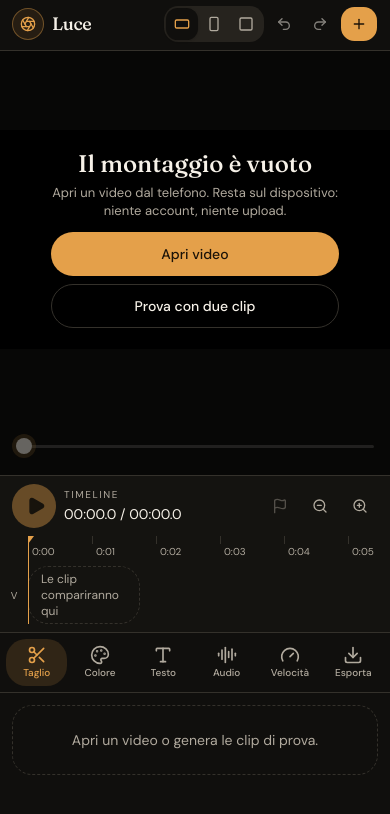
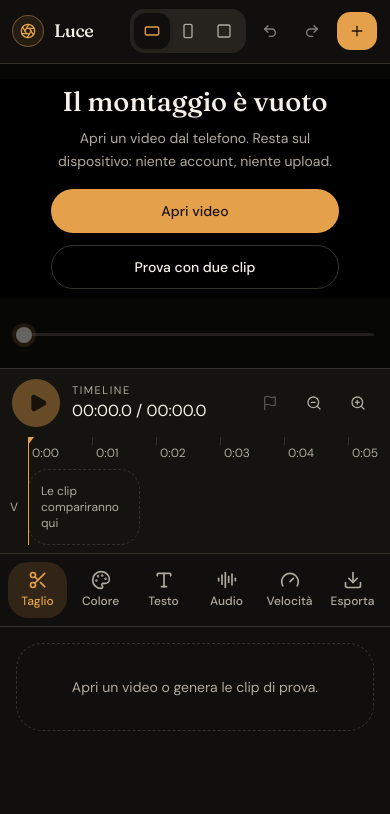
Before and after one commit to mattiax221/luce-videoeditor, a Next.js app: page / in a window 390 px wide. Shown: the top 814 px of the page. Built offline with nearby package versions, Linux system fonts and the light colour scheme.

Commit message:
Give the phone controls the space under the picture.
The viewer was holding a tall empty band, so the timeline and tools stayed cramped. The picture now sits at its own height and the spare room goes to larger clips, tabs, and panels.

Co-authored-by: aaasda714 <aaasda714@gmail.com>

```diff
--- a/app/globals.css
+++ b/app/globals.css
@@ -160,6 +160,36 @@
   scrollbar-color: #3a362f transparent;
 }
 
+.luce-empty {
+  container-type: size;
+}
+
+@container (max-height: 13.5rem) {
+  .luce-empty > div {
+    padding-top: 0.5rem;
+    padding-bottom: 0.5rem;
+  }
+
+  .luce-empty-copy {
+    display: none;
+  }
+
+  .luce-empty-title {
+    font-size: 1.35rem;
+  }
+
+  .luce-empty-actions {
+    flex-direction: row;
+    max-width: 28rem;
+    margin-top: 0.7rem;
+  }
+
+  .luce-empty-actions > button {
+    width: auto;
+    min-width: 9.5rem;
+  }
+}
+
 .luce-scrubber {
   appearance: none;
   height: 28px;
--- a/components/editor/bits.tsx
+++ b/components/editor/bits.tsx
@@ -36,7 +36,7 @@ export function Segmented<T extends string>({
             aria-checked={active}
             onClick={() => onChange(option.value)}
             className={cn(
-              "flex h-9 items-center justify-center gap-1.5 rounded-lg px-2 text-xs font-medium transition-colors",
+              "flex h-10 items-center justify-center gap-1.5 rounded-lg px-2 text-sm font-medium transition-colors",
               active ? "bg-background text-foreground shadow-sm" : "text-muted-foreground hover:text-foreground",
             )}
           >
@@ -73,13 +73,13 @@ export function SliderRow({
 
   return (
     <label
-      className={cn("grid grid-cols-[1fr_auto] items-center gap-x-3 gap-y-1.5", disabled && "opacity-40")}
+      className={cn("grid grid-cols-[1fr_auto] items-center gap-x-3 gap-y-2", disabled && "opacity-40")}
       onPointerDownCapture={() => {
         armed.current = false;
       }}
     >
-      <span className="text-xs text-muted-foreground">{label}</span>
-      <span className="text-xs tabular-nums text-foreground/90">{display}</span>
+      <span className="text-sm text-muted-foreground">{label}</span>
+      <span className="text-sm tabular-nums text-foreground/90">{display}</span>
       <Slider
         className="col-span-2"
         min={min}
@@ -103,5 +103,5 @@ export function SliderRow({
 }
 
 export function EmptyHint({ children }: { children: string }) {
-  return <p className="rounded-xl border border-dashed border-border px-3 py-6 text-center text-sm text-muted-foreground">{children}</p>;
+  return <p className="rounded-2xl border border-dashed border-border px-4 py-8 text-center text-sm leading-relaxed text-muted-foreground">{children}</p>;
 }
--- a/components/editor/color-wheel.tsx
+++ b/components/editor/color-wheel.tsx
@@ -33,11 +33,11 @@ export function ColorWheel({
   }
 
   return (
-    <div className="flex flex-col items-center gap-1.5">
+    <div className="flex w-full min-w-0 flex-1 flex-col items-center gap-2">
       <div
         ref={pad}
         aria-label={`${label}, trascina per spostare il colore`}
-        className="relative size-[4.6rem] touch-none rounded-full shadow-[inset_0_0_0_1px_rgba(255,255,255,0.08)] sm:size-24"
+        className="relative aspect-square w-full max-w-28 touch-none rounded-full shadow-[inset_0_0_0_1px_rgba(255,255,255,0.08)]"
         style={{
           background:
             "radial-gradient(circle, #141311 0 22%, transparent 23%), conic-gradient(from 90deg, #e15b4a, #e4a04a, #d6e07a, #67c17a, #6ec8d6, #6a7de0, #c46ad4, #e15b4a)",
--- a/components/editor/editor.tsx
+++ b/components/editor/editor.tsx
@@ -650,7 +650,7 @@ export function Editor() {
 
   return (
     <div className="flex h-dvh flex-col overflow-hidden bg-background text-foreground">
-      <header className="z-40 flex shrink-0 items-center gap-2 border-b border-border bg-background px-3 pt-[max(0.4rem,env(safe-area-inset-top))] pb-2">
+      <header className="z-40 flex shrink-0 items-center gap-2.5 border-b border-border bg-background px-3 pt-[max(0.55rem,env(safe-area-inset-top))] pb-2.5">
         <span className="grid size-8 shrink-0 place-items-center rounded-full border border-primary/40 bg-primary/10 text-primary">
           <Aperture className="size-4" />
         </span>
@@ -658,8 +658,8 @@ export function Editor() {
           <p className="truncate font-serif text-lg leading-none tracking-tight">Luce</p>
           <p className="hidden text-[10px] text-muted-foreground sm:block">Taglia, colora, esporta</p>
         </div>
-        <div className="ml-auto flex shrink-0 items-center gap-1">
-          <div className="flex rounded-lg bg-muted p-0.5" role="radiogroup" aria-label="Formato">
+        <div className="ml-auto flex shrink-0 items-center gap-1.5">
+          <div className="flex rounded-lg bg-muted p-1" role="radiogroup" aria-label="Formato">
             {ASPECTS.map((item) => {
               const Icon = item.icon;
               const active = state.aspect === item.id;
@@ -672,7 +672,7 @@ export function Editor() {
                   aria-label={item.label}
                   onClick={() => dispatch({ type: "setAspect", aspect: item.id })}
                   className={cn(
-                    "grid size-8 place-items-center rounded-md",
+                    "grid size-9 place-items-center rounded-md",
                     active ? "bg-background text-primary shadow-sm" : "text-muted-foreground",
                   )}
                 >
@@ -683,7 +683,7 @@ export function Editor() {
           </div>
           <Button
             type="button"
-            size="icon"
+            size="icon-lg"
             variant="ghost"
             aria-label="Annulla"
             disabled={state.past.length === 0 || snap.recording}
@@ -693,7 +693,7 @@ export function Editor() {
           </Button>
           <Button
             type="button"
-            size="icon"
+            size="icon-lg"
             variant="ghost"
             aria-label="Ripeti"
             disabled={state.future.length === 0 || snap.recording}
@@ -701,15 +701,15 @@ export function Editor() {
           >
             <Redo2 />
           </Button>
-          <Button type="button" className="h-9 px-2.5" onClick={() => fileRef.current?.click()} disabled={snap.recording}>
+          <Button type="button" className="h-10 px-3" onClick={() => fileRef.current?.click()} disabled={snap.recording}>
             <Plus />
             <span className="hidden min-[420px]:inline">Aggiungi</span>
           </Button>
         </div>
       </header>
 
-      <div className="grid min-h-0 flex-1 grid-cols-1 grid-rows-[minmax(0,1fr)_auto_auto] overflow-hidden pb-[env(safe-area-inset-bottom)] landscape:max-lg:grid-cols-[minmax(0,1fr)_minmax(13rem,36vw)] landscape:max-lg:grid-rows-[minmax(0,1fr)_auto] lg:grid-cols-[minmax(0,1fr)_400px] lg:grid-rows-[minmax(0,1fr)_auto] lg:pb-0">
-        <div className="relative min-h-0 max-lg:portrait:min-h-[13.5rem] landscape:max-lg:col-start-1 landscape:max-lg:row-start-1 lg:col-start-1 lg:row-start-1">
+      <div className="grid min-h-0 flex-1 grid-cols-1 grid-rows-[auto_auto_minmax(0,1fr)] overflow-hidden pb-[env(safe-area-inset-bottom)] landscape:max-lg:grid-cols-[minmax(0,1fr)_minmax(15rem,38vw)] landscape:max-lg:grid-rows-[minmax(0,1fr)_auto] lg:grid-cols-[minmax(0,1fr)_400px] lg:grid-rows-[minmax(0,1fr)_auto] lg:pb-0">
+        <div className="relative min-h-0 max-lg:portrait:h-[max(17.5rem,min(36dvh,23rem))] landscape:max-lg:col-start-1 landscape:max-lg:row-start-1 lg:col-start-1 lg:row-start-1">
           <div className="absolute inset-0">
             <PreviewStage
               frameRef={frameRef}
@@ -763,8 +763,8 @@ export function Editor() {
           />
           </div>
 
-        <aside className="z-20 flex min-h-0 w-full flex-col overflow-hidden border-t border-border bg-background max-lg:portrait:h-[min(13.25rem,32dvh)] max-lg:portrait:max-h-[32dvh] landscape:max-lg:col-start-2 landscape:max-lg:row-start-1 landscape:max-lg:border-t-0 landscape:max-lg:border-l lg:col-start-2 lg:row-span-2 lg:row-start-1 lg:border-t-0 lg:border-l">
-          <div className="flex shrink-0 gap-0.5 overflow-x-auto border-b border-border px-1.5 py-1.5">
+        <aside className="z-20 flex min-h-0 w-full flex-col overflow-hidden border-t border-border bg-background landscape:max-lg:col-start-2 landscape:max-lg:row-start-1 landscape:max-lg:border-t-0 landscape:max-lg:border-l lg:col-start-2 lg:row-span-2 lg:row-start-1 lg:border-t-0 lg:border-l">
+          <div className="flex shrink-0 gap-1 overflow-x-auto border-b border-border px-2 py-2">
             {TOOLS.map((tool) => {
               const Icon = tool.icon;
               const active = state.tool === tool.id;
@@ -775,7 +775,7 @@ export function Editor() {
                   aria-pressed={active}
                   onClick={() => dispatch({ type: "setTool", tool: tool.id })}
                   className={cn(
-                    "flex min-w-0 flex-1 flex-col items-center gap-0.5 rounded-xl px-0.5 py-1.5 text-[10px] leading-tight font-medium",
+                    "flex min-h-14 min-w-0 flex-1 flex-col items-center justify-center gap-1 rounded-xl px-1 py-2 text-xs leading-tight font-medium landscape:max-lg:min-h-12 landscape:max-lg:text-[11px]",
                     active ? "bg-primary/15 text-primary" : "text-muted-foreground",
                   )}
                 >
@@ -785,7 +785,7 @@ export function Editor() {
               );
             })}
           </div>
-          <div className="min-h-0 flex-1 overflow-y-auto overscroll-contain px-3 py-3">
+          <div className="min-h-0 flex-1 overflow-y-auto overscroll-contain px-4 py-4">
             {state.tool === "cut" ? (
               <CutPanel
                 clips={state.clips}
--- a/components/editor/panels/color-panel.tsx
+++ b/components/editor/panels/color-panel.tsx
@@ -62,7 +62,7 @@ export function ColorPanel({
           </button>
         ))}
       </div>
-      <div className="flex items-start justify-between gap-2">
+      <div className="flex items-start justify-between gap-3">
         <ColorWheel label="Ombre" hint="Lift" value={grade.lift} onChange={(value, history) => setWheel("lift", value, history)} />
         <ColorWheel label="Mezzi" hint="Gamma" value={grade.gamma} onChange={(value, history) => setWheel("gamma", value, history)} />
         <ColorWheel label="Luci" hint="Gain" value={grade.gain} onChange={(value, history) => setWheel("gain", value, history)} />
--- a/components/editor/panels/cut-panel.tsx
+++ b/components/editor/panels/cut-panel.tsx
@@ -46,14 +46,14 @@ export function CutPanel({
     : null;
 
   return (
-    <div className="space-y-3">
+    <div className="space-y-4">
       <PanelHeading title="Taglio" detail={clip.name} />
       <SourceTrim clip={clip} sourceMark={sourceMark} onEdge={onEdge} />
       <Button type="button" className="h-11 w-full" onClick={onSplit} disabled={!canSplitNow}>
         <Scissors />
         Dividi al cursore
       </Button>
-      <div className="grid grid-cols-2 gap-2">
+      <div className="grid grid-cols-2 gap-3">
         <Button type="button" variant="secondary" className="h-10" disabled={!inside} onClick={() => onTrim("in")}>
           Taglia inizio
         </Button>
@@ -61,7 +61,7 @@ export function CutPanel({
           Taglia fine
         </Button>
       </div>
-      <div className="grid grid-cols-4 gap-2">
+      <div className="grid grid-cols-4 gap-3">
         <Button type="button" variant="outline" className="h-10" disabled={index <= 0} onClick={() => onMove(-1)}>
           Prima
         </Button>
--- a/components/editor/preview-stage.tsx
+++ b/components/editor/preview-stage.tsx
@@ -102,14 +102,14 @@ export function PreviewStage({
           aria-hidden
         />
         {!hasClips ? (
-          <div className="absolute inset-0 z-20 overflow-hidden @container">
-            <div className="flex h-full items-center justify-center px-4 py-3">
+          <div className="luce-empty absolute inset-0 z-20 overflow-hidden">
+            <div className="flex h-full items-center justify-center px-5 py-4">
               <div className="w-full max-w-md text-center">
-                <p className="font-serif text-2xl leading-none text-balance text-foreground lg:text-3xl">Il montaggio è vuoto</p>
-                <p className="mx-auto mt-2 max-w-[18rem] text-[13px] leading-snug text-muted-foreground">
+                <p className="luce-empty-title font-serif text-[1.7rem] leading-none text-balance text-foreground lg:text-3xl">Il montaggio è vuoto</p>
+                <p className="luce-empty-copy mx-auto mt-3 max-w-[18rem] text-sm leading-relaxed text-muted-foreground">
                   Apri un video dal telefono. Resta sul dispositivo: niente account, niente upload.
                 </p>
-                <div className="mx-auto mt-3 flex w-full max-w-[18rem] flex-col gap-2 @min-[28rem]:max-w-none @min-[28rem]:flex-row @min-[28rem]:justify-center">
+                <div className="luce-empty-actions mx-auto mt-4 flex w-full max-w-[18rem] flex-col justify-center gap-3">
                   <button
                     type="button"
                     onClick={onOpen}
@@ -196,7 +196,7 @@ export function PreviewStage({
           </div>
         ) : null}
       </div>
-      <label className="relative z-30 block px-4 pt-1 pb-2">
+      <label className="relative z-30 block px-4 pt-2 pb-3">
         <span className="sr-only">Posizione nel montaggio</span>
         <input
           ref={scrub}
--- a/components/editor/timeline-view.tsx
+++ b/components/editor/timeline-view.tsx
@@ -9,11 +9,11 @@ import { formatTime } from "@/lib/time";
 import type { AudioClip, Clip, Marker, OverlayClip, TitleCard } from "@/lib/types";
 import { cn } from "cn";
 
-const RULER = 26;
-const TITLE_H = 20;
-const OVER_H = 24;
-const VIDEO_H = 58;
-const AUDIO_H = 30;
+const RULER = 28;
+const TITLE_H = 24;
+const OVER_H = 28;
+const VIDEO_H = 76;
+const AUDIO_H = 36;
 const COLORS = ["#e4a04a", "#79b7c9", "#d9896a", "#8fbf9f", "#cbb27a", "#c58bb3"];
 
 export function TimelineView({
@@ -73,8 +73,8 @@ export function TimelineView({
   const dragRef = useRef<{ id: string; edge: "in" | "out"; history: boolean; originX: number; origin: number } | null>(null);
   const moveRef = useRef<{ id: string; startX: number; moved: boolean } | null>(null);
   const width = Math.max(duration, 1) * pps + 48;
-  const rulerH = dense ? 18 : RULER;
-  const videoH = dense ? 44 : VIDEO_H;
+  const rulerH = dense ? 20 : RULER;
+  const videoH = dense ? 52 : VIDEO_H;
   const showTitles = titles.length > 0;
   const showOverlays = overlays.length > 0;
   const showAudio = audios.length > 0;
@@ -163,7 +163,7 @@ export function TimelineView({
 
   return (
     <section className="border-t border-border bg-[#141310]">
-      <div className={cn("flex items-center gap-2 px-3", dense ? "py-1" : "py-2")}>
+      <div className={cn("flex items-center gap-3 px-3", dense ? "py-1.5" : "py-2.5")}>
         <button
           type="button"
           aria-label={playing ? "Pausa" : "Play"}
@@ -171,14 +171,14 @@ export function TimelineView({
           onClick={onToggle}
           className={cn(
             "grid place-items-center rounded-full bg-primary text-primary-foreground disabled:opacity-40",
-            dense ? "size-9" : "size-11",
+            dense ? "size-10" : "size-12",
           )}
         >
           {playing ? <Pause className="size-5 fill-current" /> : <Play className="size-5 translate-x-0.5 fill-current" />}
         </button>
         <div className="min-w-0">
-          <p className="text-[10px] tracking-[0.16em] text-muted-foreground uppercase">Timeline</p>
-          <span ref={clockRef} className="text-sm tabular-nums">
+          <p className="text-[11px] tracking-[0.14em] text-muted-foreground uppercase">Timeline</p>
+          <span ref={clockRef} className="text-base tabular-nums">
             {formatTime(0)} / {formatTime(duration)}
           </span>
         </div>
@@ -187,7 +187,7 @@ export function TimelineView({
             type="button"
             aria-label="Segna o togli il segno"
             disabled={!engine || clips.length === 0 || recording}
-            className="grid size-9 place-items-center rounded-lg text-muted-foreground hover:bg-muted disabled:opacity-40"
+            className="grid size-10 place-items-center rounded-lg text-muted-foreground hover:bg-muted disabled:opacity-40"
             onClick={onMarker}
           >
             <Flag className="size-4" />
@@ -195,7 +195,7 @@ export function TimelineView({
           <button
             type="button"
             aria-label="Riduci timeline"
-            className="grid size-9 place-items-center rounded-lg text-muted-foreground hover:bg-muted"
+            className="grid size-10 place-items-center rounded-lg text-muted-foreground hover:bg-muted"
             onClick={() => setPps((value) => Math.max(28, Math.round(value / 1.25)))}
           >
             <ZoomOut className="size-4" />
@@ -203,7 +203,7 @@ export function TimelineView({
           <button
             type="button"
             aria-label="Ingrandisci timeline"
-            className="grid size-9 place-items-center rounded-lg text-muted-foreground hover:bg-muted"
+            className="grid size-10 place-items-center rounded-lg text-muted-foreground hover:bg-muted"
             onClick={() => setPps((value) => Math.min(180, Math.round(value * 1.25)))}
           >
             <ZoomIn className="size-4" />
@@ -246,7 +246,7 @@ export function TimelineView({
               {ticks.map((second) => (
                 <div key={second} className="absolute top-0 h-full" style={{ left: second * pps }}>
                   <div className="h-2 w-px bg-border" />
-                  <span className="absolute top-2 left-1 text-[10px] text-muted-foreground tabular-nums">
+                  <span className="absolute top-2 left-1 text-xs text-muted-foreground tabular-nums">
                     {Math.floor(second / 60)}:{String(second % 60).padStart(2, "0")}
                   </span>
                 </div>
@@ -356,7 +356,7 @@ export function TimelineView({
                             ))
                           )}
                         </span>
-                        <span className="absolute inset-x-0 bottom-0 truncate bg-gradient-to-t from-black/75 to-transparent px-1.5 py-1 text-[10px] text-white">
+                        <span className="absolute inset-x-0 bottom-0 truncate bg-gradient-to-t from-black/75 to-transparent px-2 py-1.5 text-xs text-white">
                           {clip.reverse ? "↺ " : ""}
                           {clip.name}
                         </span>
@@ -460,7 +460,7 @@ export function TimelineView({
 
 function LaneLabel({ children, height }: { children: string; height: number }) {
   return (
-    <div className="mt-1 flex items-center justify-center text-[10px] text-muted-foreground" style={{ height }}>
+    <div className="mt-1 flex items-center justify-center text-xs text-muted-foreground" style={{ height }}>
       {children}
     </div>
   );
--- a/components/ui/slider.tsx
+++ b/components/ui/slider.tsx
@@ -37,7 +37,7 @@ function Slider({
     >
       <SliderPrimitive.Track
         data-slot="slider-track"
-        className="relative grow overflow-hidden rounded-full bg-muted data-horizontal:h-1 data-horizontal:w-full data-vertical:h-full data-vertical:w-1"
+        className="relative grow overflow-hidden rounded-full bg-muted data-horizontal:h-1.5 data-horizontal:w-full data-vertical:h-full data-vertical:w-1.5"
       >
         <SliderPrimitive.Range
           data-slot="slider-range"
@@ -48,7 +48,7 @@ function Slider({
         <SliderPrimitive.Thumb
           data-slot="slider-thumb"
           key={index}
-          className="relative block size-3 shrink-0 rounded-full border border-ring bg-white ring-ring/50 transition-[color,box-shadow] select-none after:absolute after:-inset-2 hover:ring-3 focus-visible:ring-3 focus-visible:outline-hidden active:ring-3 disabled:pointer-events-none disabled:opacity-50"
+          className="relative block size-4 shrink-0 rounded-full border border-ring bg-white ring-ring/50 transition-[color,box-shadow] select-none after:absolute after:-inset-3 hover:ring-3 focus-visible:ring-3 focus-visible:outline-hidden active:ring-3 disabled:pointer-events-none disabled:opacity-50"
         />
       ))}
     </SliderPrimitive.Root>
```
